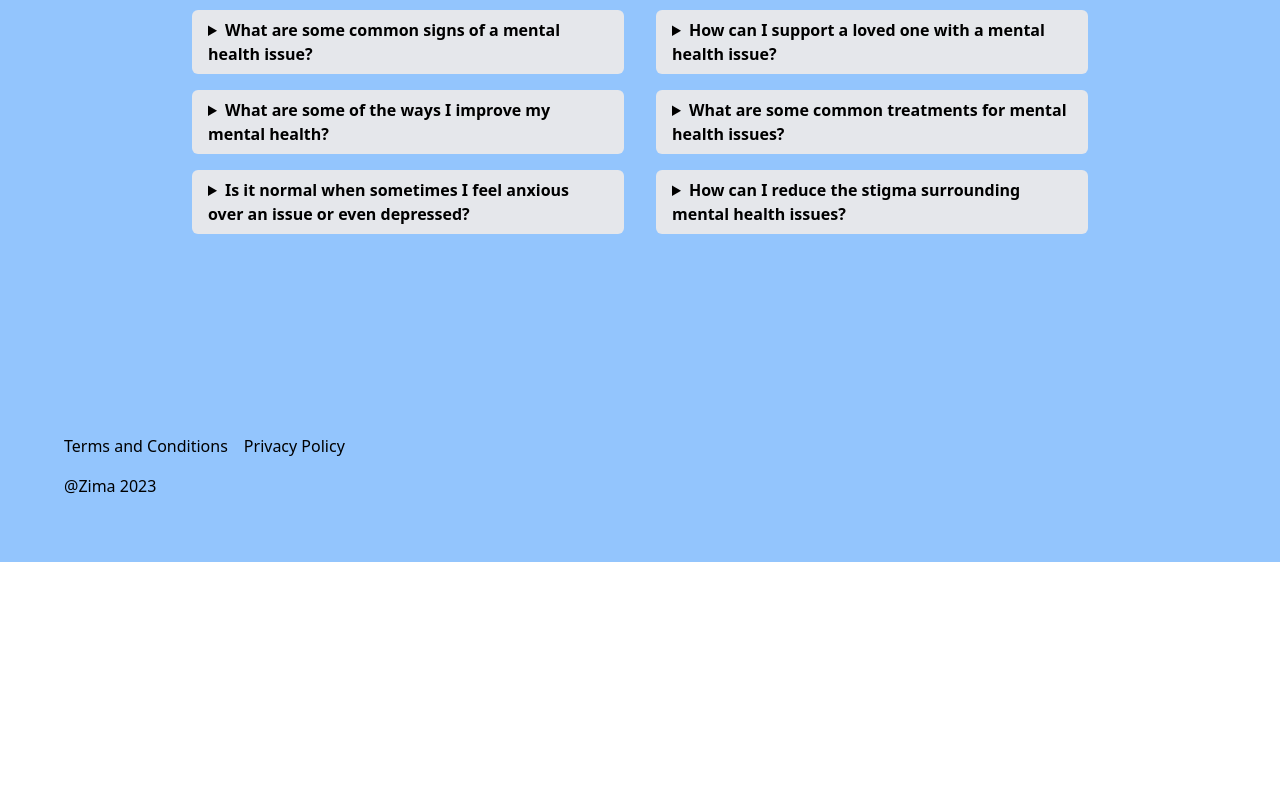
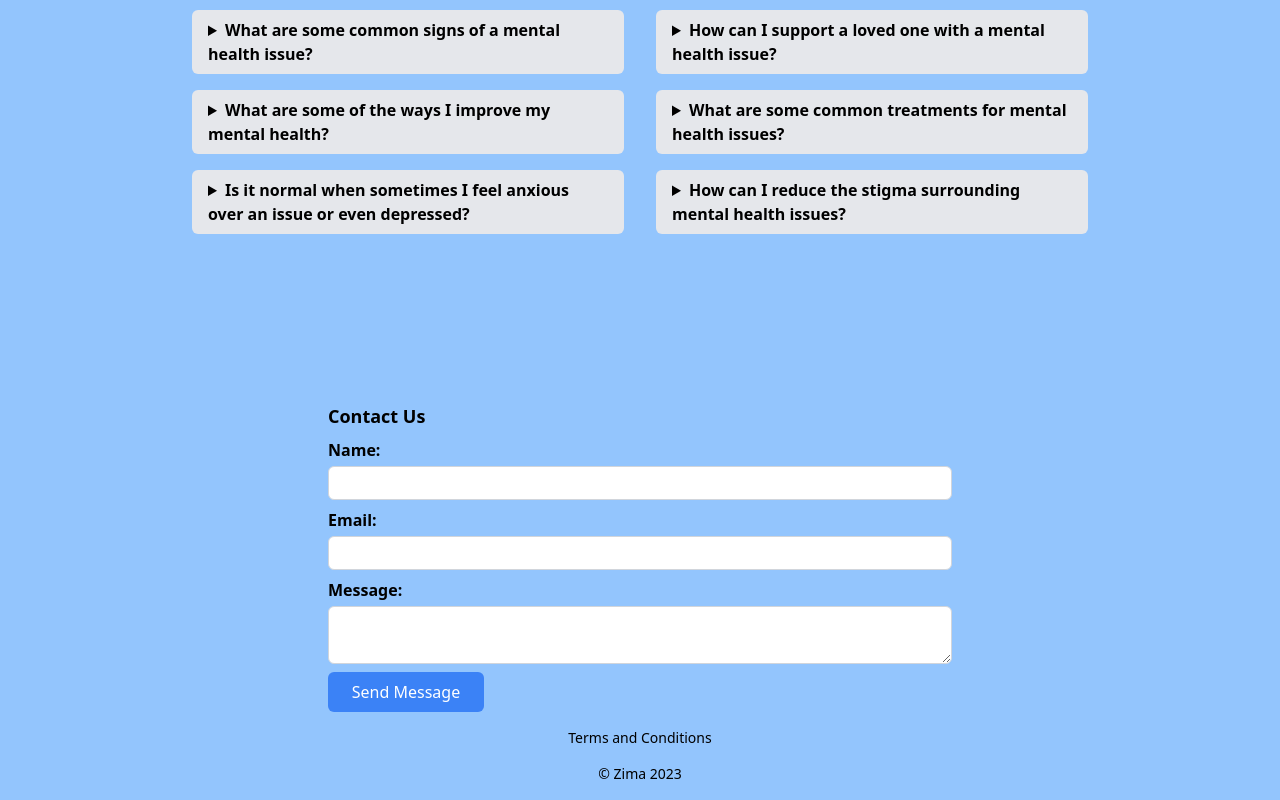
Before and after one commit to apella1/zima-ui, a React (Vite) app: page / in a window 1280 px wide. Shown: the part 1889-2689 px from the top of the page. Before the commit the page ends 2451 px from the top, so only its background shows below. Built offline with nearby package versions, Linux system fonts and the light colour scheme.

Commit message:
added contact form on footer

```diff
--- a/src/components/footer/Footer.tsx
+++ b/src/components/footer/Footer.tsx
@@ -1,17 +1,56 @@
-export {};
+import React from 'react';
 
 export default function Footer() {
   return (
-    <footer className="flex flex-col p-8 m-4 space-y-4">
-      <div className="flex space-x-4">
-        <a href="" className="hover:underline">
+    <footer className="flex flex-col items-center justify-center mt-4 space-y-4 ">
+      <div className="flex flex-col space-y-2 w-full md:w-1/2">
+        <h2 className="text-lg font-bold">Contact Us</h2>
+        <form className="flex flex-col space-y-2">
+        <div className="flex flex-col">
+              <label htmlFor="name" className="font-semibold mb-1">
+                Name:
+              </label>
+              <input
+                type="text"
+                id="name"
+                name="name"
+                className="border border-gray-300 rounded-md px-2 py-1"
+              />
+            </div>
+            <div className="flex flex-col">
+              <label htmlFor="email" className="font-semibold mb-1">
+                Email:
+              </label>
+              <input
+                type="email"
+                id="email"
+                name="email"
+                className="border border-gray-300 rounded-md px-2 py-1"
+              />
+            </div>
+            <div className="flex flex-col">
+              <label htmlFor="message" className="font-semibold mb-1">
+                Message:
+              </label>
+              <textarea
+                id="message"
+                name="message"
+                className="border border-gray-300 rounded-md px-2 py-1"
+              ></textarea>
+            </div>
+            <button
+              type="submit"
+              className="bg-blue-500 hover:bg-blue-600 text-white py-2 px-4 rounded-md mt-2 w-1/4">
+              Send Message
+            </button>
+        </form>
+      </div>
+      <div className="text-sm">
+        <a href="/terms" className="hover:underline">
           Terms and Conditions
         </a>
-        <a href="" className="hover:underline">
-          Privacy Policy
-        </a>
       </div>
-      <p>@Zima 2023</p>
+      <p className="text-sm">&copy; Zima 2023</p>
     </footer>
   );
 }
```
